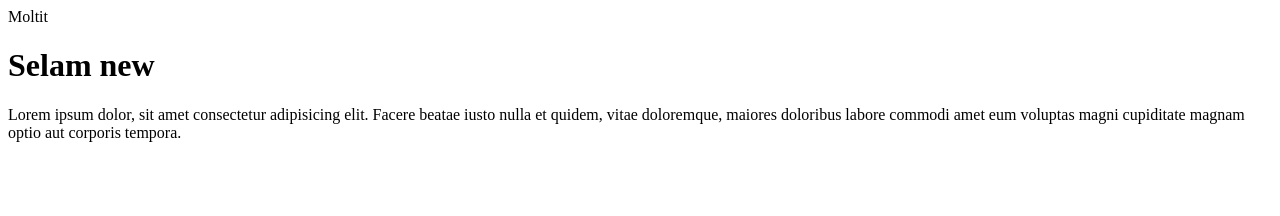
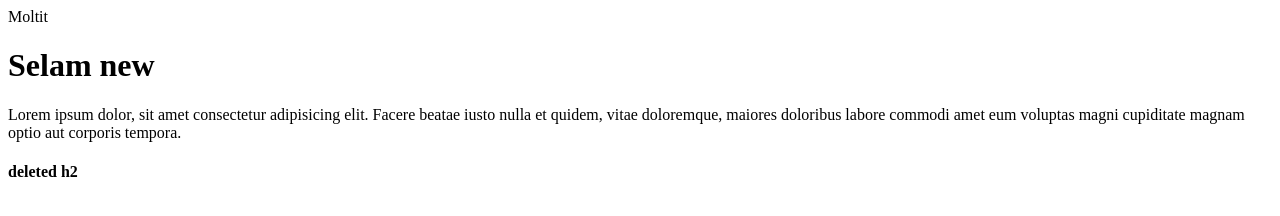
Before and after one commit to tfhabel/Moltit, a plain HTML site: page index.html in a window 1280 px wide. Drawn offline with Linux system fonts and the light colour scheme.

Commit message:
deleted h2 & added h4

```diff
--- a/index.html
+++ b/index.html
@@ -9,5 +9,6 @@
     <nav>Moltit</nav>
     <h1>Selam new</h1>
     <p>Lorem ipsum dolor, sit amet consectetur adipisicing elit. Facere beatae iusto nulla et quidem, vitae doloremque, maiores doloribus labore commodi amet eum voluptas magni cupiditate magnam optio aut corporis tempora.</p>
+    <h4>deleted h2</h4>
   </body>
 </html>
```
